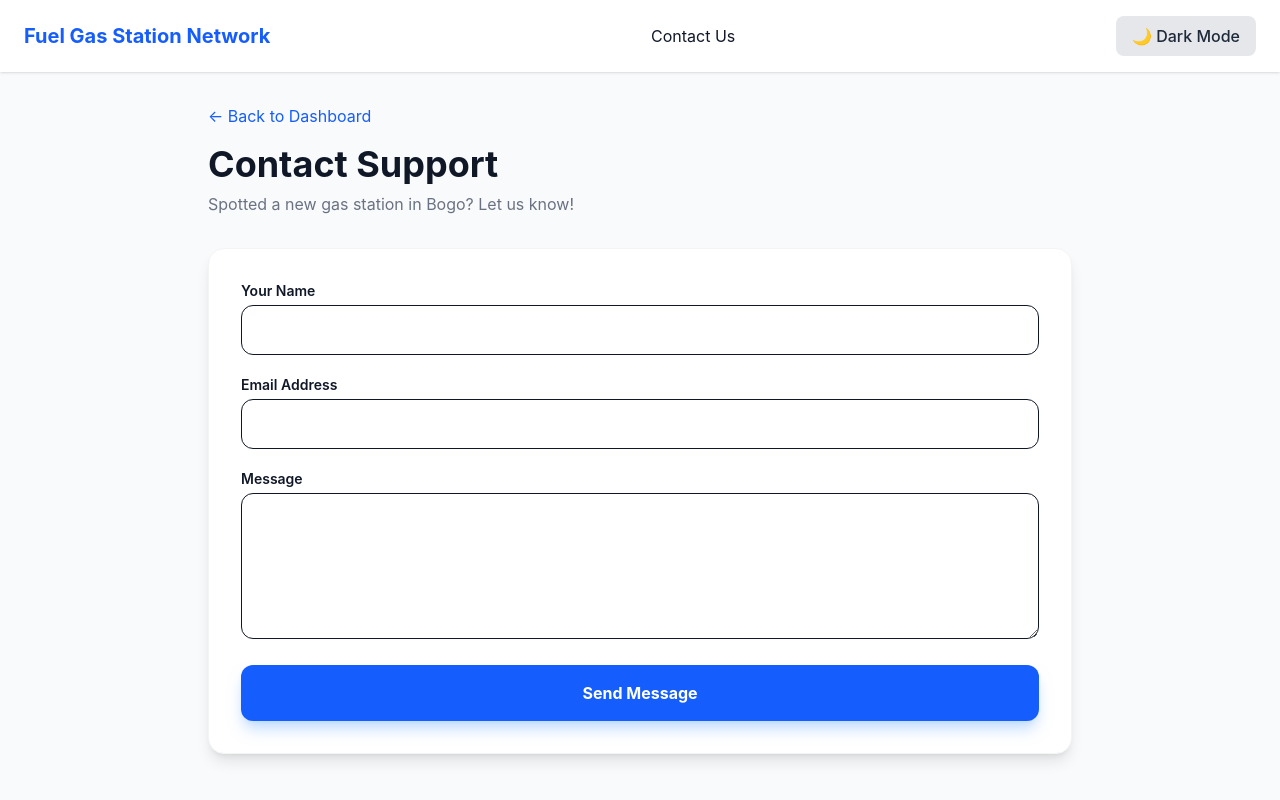
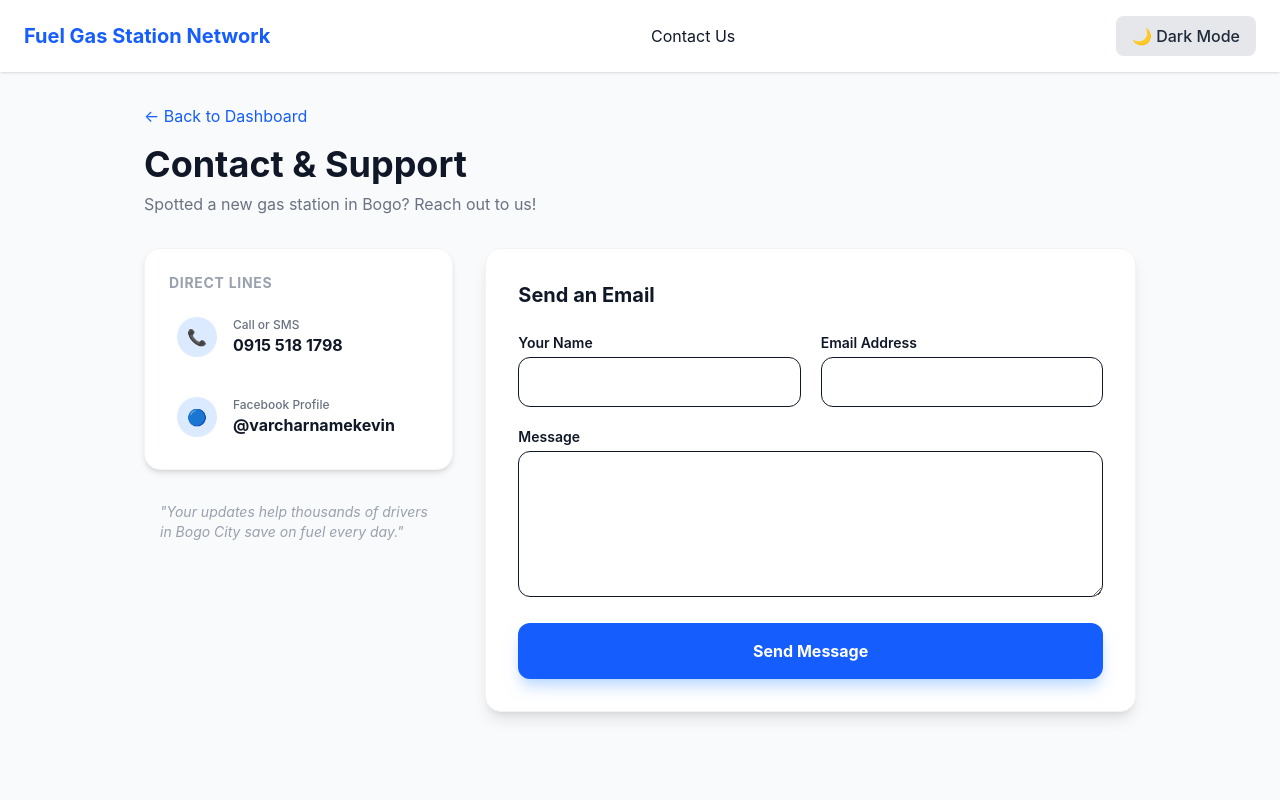
Before and after one commit to lepitenkevin/gas-network, a React (Vite) app: page /contact in a window 1280 px wide. Shown: the top 800 px of the page. Built offline with nearby package versions, Linux system fonts and the light colour scheme.

Commit message:
update contact

```diff
--- a/src/pages/Contact.jsx
+++ b/src/pages/Contact.jsx
@@ -11,7 +11,6 @@ function Contact() {
     e.preventDefault();
     setLoading(true);
 
-  // Pulling from Vite Environment Variables
     const SERVICE_ID = import.meta.env.VITE_EMAILJS_SERVICE_ID;
     const TEMPLATE_ID = import.meta.env.VITE_EMAILJS_TEMPLATE_ID;
     const PUBLIC_KEY = import.meta.env.VITE_EMAILJS_PUBLIC_KEY;
@@ -28,16 +27,56 @@ function Contact() {
   };
 
   return (
-    <div className="max-w-4xl mx-auto pb-20 px-4">
+    <div className="max-w-5xl mx-auto pb-20 px-4">
       <div className="mb-8">
         <Link to="/" className="text-blue-600 dark:text-blue-400 hover:underline flex items-center gap-2">
           &larr; Back to Dashboard
         </Link>
-        <h1 className="text-4xl font-bold mt-4 dark:text-white">Contact Support</h1>
-        <p className="text-gray-500 mt-2">Spotted a new gas station in Bogo? Let us know!</p>
+        <h1 className="text-4xl font-bold mt-4 dark:text-white">Contact & Support</h1>
+        <p className="text-gray-500 mt-2">Spotted a new gas station in Bogo? Reach out to us!</p>
       </div>
 
-      <div className="bg-white dark:bg-gray-800 p-8 rounded-2xl shadow-lg border border-gray-100 dark:border-gray-700">
+      <div className="grid grid-cols-1 lg:grid-cols-3 gap-8">
+
+        {/* LEFT COLUMN: DIRECT CONTACT INFO */}
+        <div className="lg:col-span-1 space-y-4">
+          <div className="bg-white dark:bg-gray-800 p-6 rounded-2xl shadow-md border border-gray-100 dark:border-gray-700">
+            <h3 className="text-sm font-bold uppercase text-gray-400 mb-4 tracking-wider">Direct Lines</h3>
+
+            <div className="space-y-6">
+              {/* Phone Link */}
+              <a href="tel:09155181798" className="group flex items-center gap-4 hover:bg-blue-50 dark:hover:bg-gray-700 p-2 rounded-xl transition-all">
+                <div className="w-10 h-10 bg-blue-100 dark:bg-blue-900 flex items-center justify-center rounded-full text-blue-600 dark:text-blue-400">
+                   📞
+                </div>
+                <div>
+                  <p className="text-xs text-gray-500 font-medium">Call or SMS</p>
+                  <p className="font-bold dark:text-white group-hover:text-blue-600 transition">0915 518 1798</p>
+                </div>
+              </a>
+
+              {/* Facebook Link */}
+              <a href="https://facebook.com/varcharnamekevin" target="_blank" rel="noopener noreferrer" className="group flex items-center gap-4 hover:bg-blue-50 dark:hover:bg-gray-700 p-2 rounded-xl transition-all">
+                <div className="w-10 h-10 bg-blue-100 dark:bg-blue-900 flex items-center justify-center rounded-full text-blue-600 dark:text-blue-400">
+                   🔵
+                </div>
+                <div>
+                  <p className="text-xs text-gray-500 font-medium">Facebook Profile</p>
+                  <p className="font-bold dark:text-white group-hover:text-blue-600 transition">@varcharnamekevin</p>
+                </div>
+              </a>
+            </div>
+          </div>
+
+          <div className="p-4 italic text-sm text-gray-400">
+            "Your updates help thousands of drivers in Bogo City save on fuel every day."
+          </div>
+        </div>
+
+        {/* RIGHT COLUMN: EMAIL FORM */}
+        <div className="lg:col-span-2 bg-white dark:bg-gray-800 p-8 rounded-2xl shadow-lg border border-gray-100 dark:border-gray-700">
+          <h3 className="text-xl font-bold mb-6 dark:text-white">Send an Email</h3>
+
           {status.msg && (
             <div className={`p-4 mb-6 rounded-xl text-sm font-medium ${status.type === 'success' ? 'bg-green-100 text-green-800' : 'bg-red-100 text-red-800'}`}>
               {status.msg}
@@ -45,7 +84,7 @@ function Contact() {
           )}
 
           <form ref={form} onSubmit={sendEmail} className="space-y-5">
-          {/* EmailJS uses the 'name' attribute to map variables to your template */}
+            <div className="grid grid-cols-1 md:grid-cols-2 gap-5">
               <div>
                 <label className="block text-sm font-semibold mb-1 dark:text-gray-300">Your Name</label>
                 <input
@@ -59,6 +98,7 @@ function Contact() {
                   type="email" name="reply_to" required
                   className="w-full p-3 rounded-xl border dark:bg-gray-700 dark:border-gray-600 dark:text-white focus:ring-2 focus:ring-blue-500 outline-none"
                 />
+              </div>
             </div>
             <div>
               <label className="block text-sm font-semibold mb-1 dark:text-gray-300">Message</label>
@@ -77,6 +117,8 @@ function Contact() {
             </button>
           </form>
         </div>
+
+      </div>
     </div>
   );
 }
```
Lines whose indentation alone changed are shown as unchanged.
